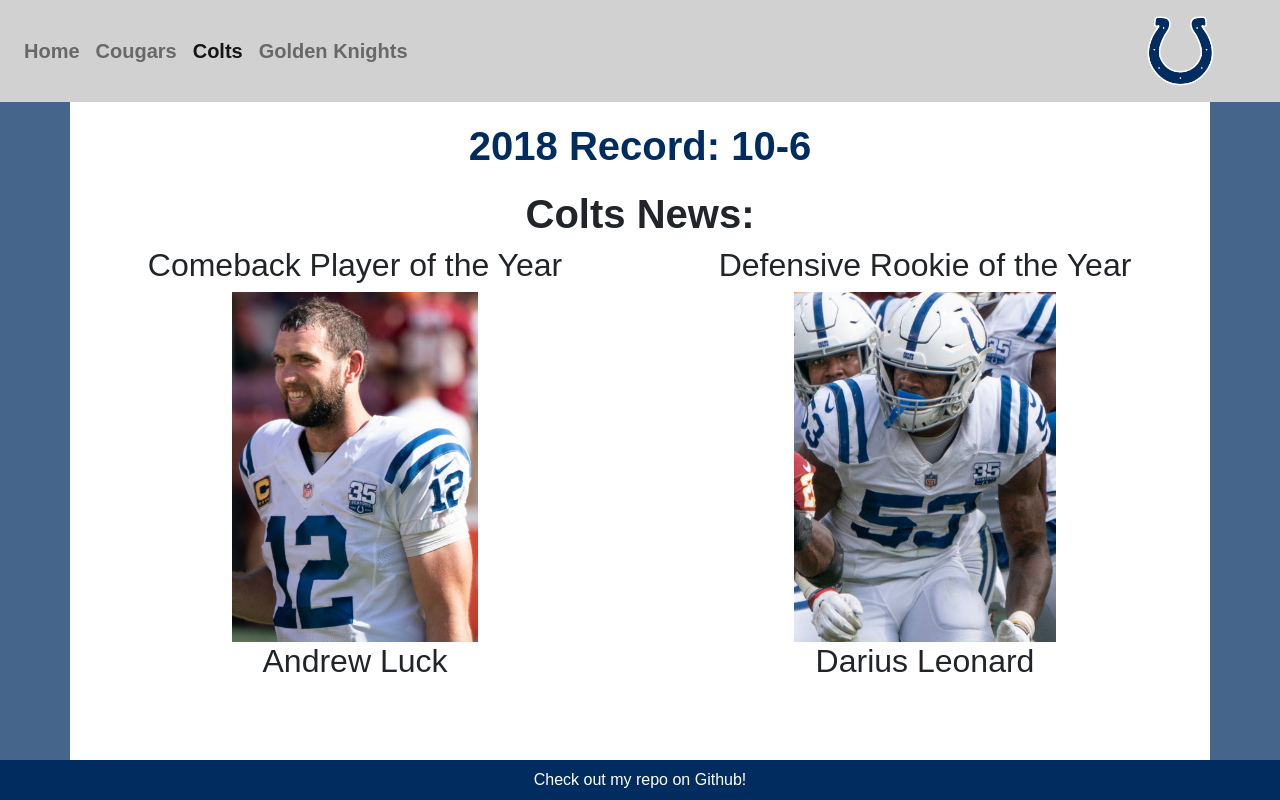
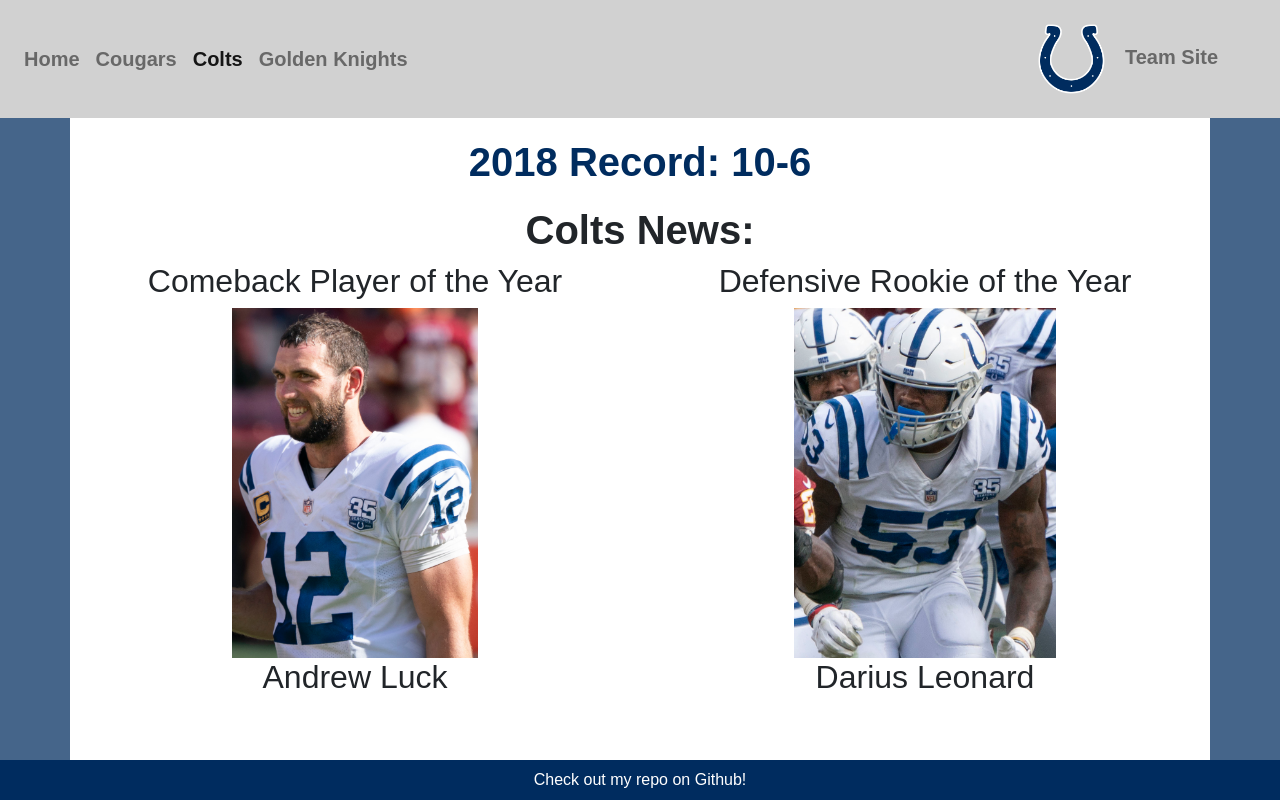
Before and after one commit to geogor37/creative-project-1-geogor37, a plain HTML site: page pages/colts.html in a window 1280 px wide. Drawn offline with nearby package versions, Linux system fonts and the light colour scheme.

Commit message:
Added formatting for link to team sites

```diff
--- a/css/styles.css
+++ b/css/styles.css
@@ -80,7 +80,16 @@
 }
 
 .header.team-logo {
-  margin-right: 50px;
+  margin-right: 20px;
+}
+
+a.external{
+  margin-right: 30px;
+  color: #686868;
+}
+
+a.external:hover {
+  color: black;
 }
 
 .schedule {
--- a/pages/colts.html
+++ b/pages/colts.html
@@ -29,7 +29,7 @@
         </li>
       </ul>
     </div>
-    <a class="pull-right" href="https://www.colts.com/"><img class="header team-logo" src="../images/colts.png"></a>
+    <a class="pull-right nav-item nav-link external" href="https://www.colts.com/"><img class="header team-logo" src="../images/colts.png">Team Site</a>
   </nav>
 
   <div class="container full-height">
```
Also changed, not shown: pages/cougars.html (+1 -1 lines), pages/knights.html (+1 -1 lines).
